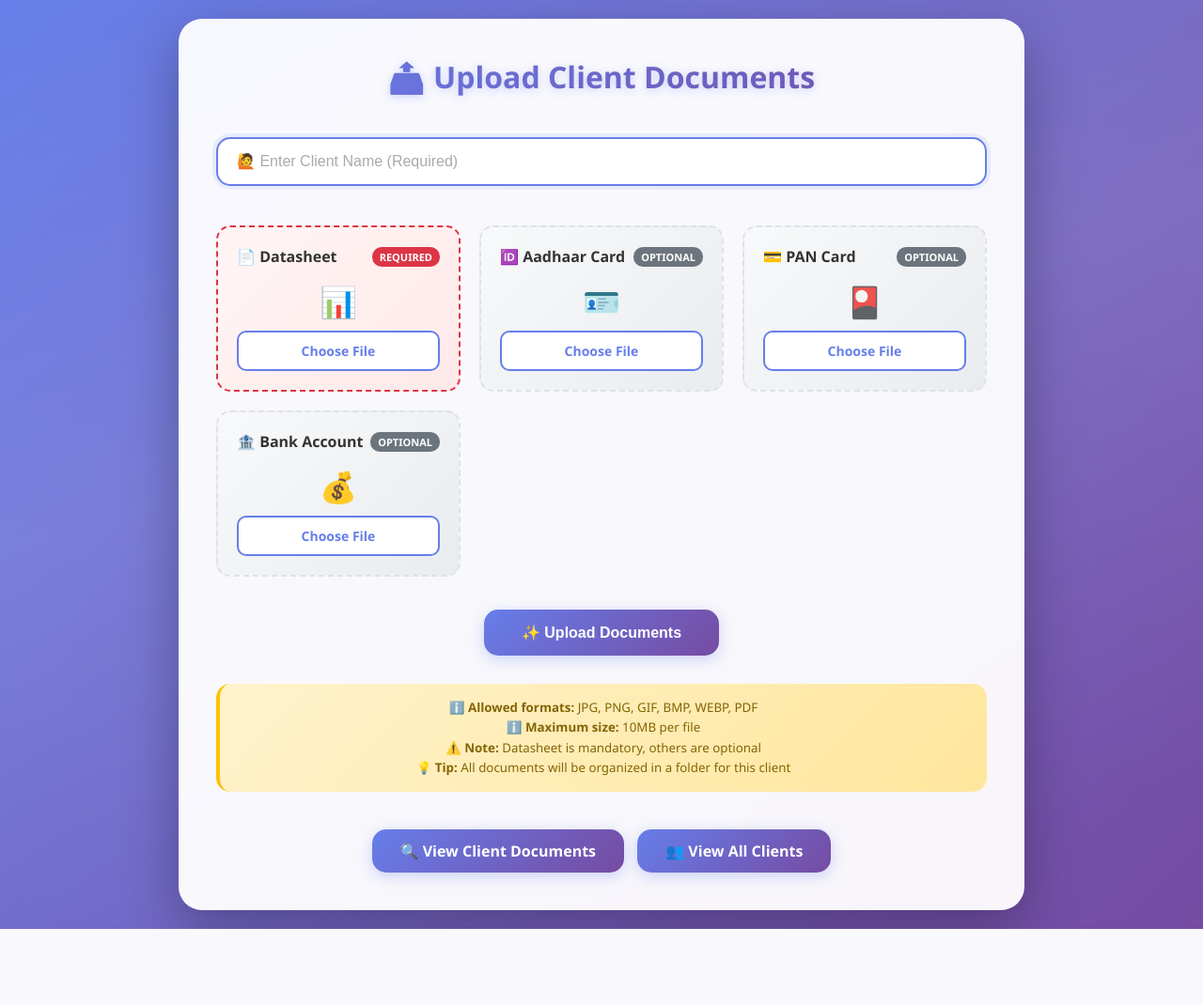
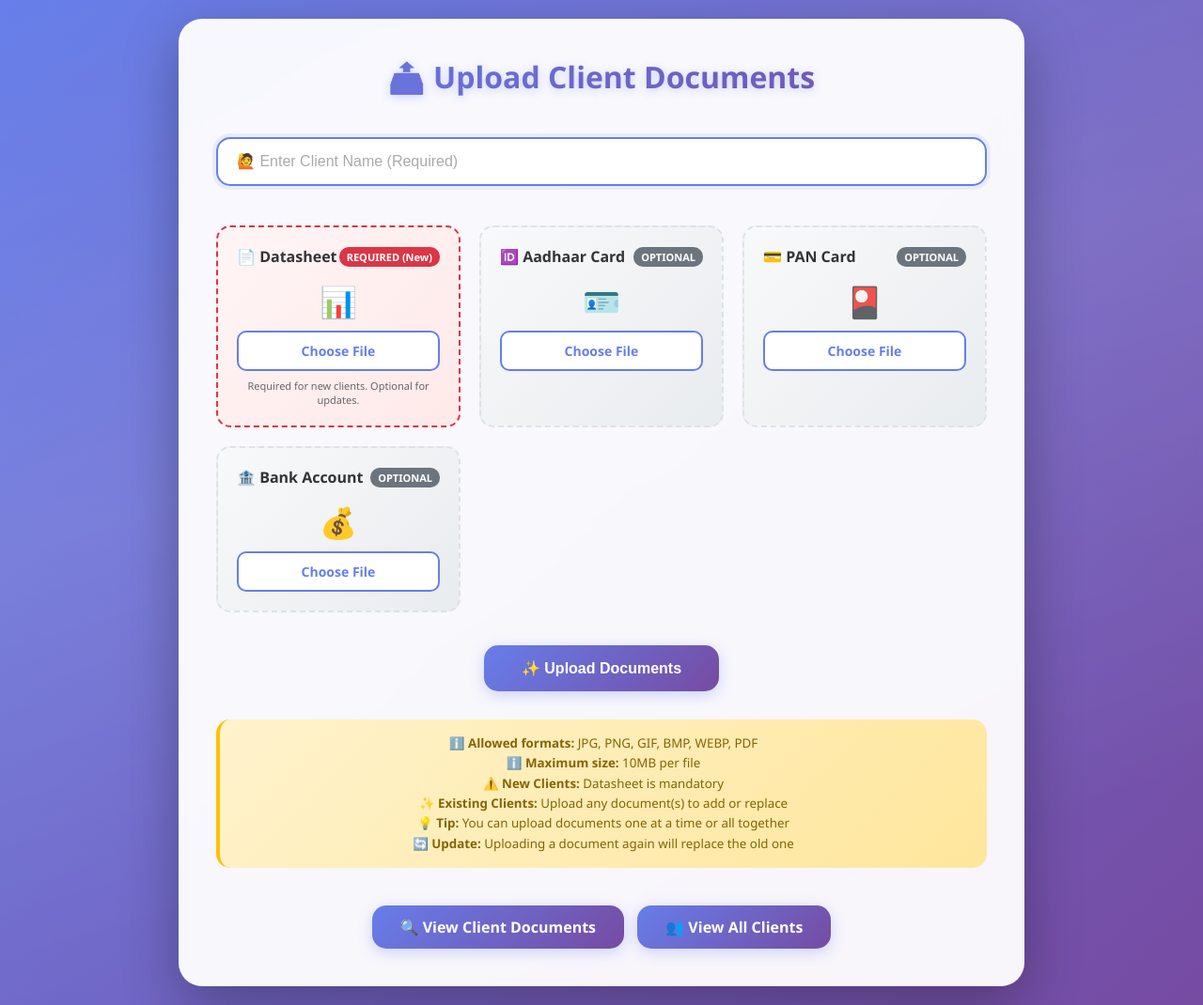
Before and after one commit to Sai-Karthik-Manam/Lic-DataSheets, a Flask app: page / in a window 1280 px wide. Shown: the whole page at 94% size. Before the commit the page ends 989 px from the top, so only its background shows below. Run offline with Flask 3, Linux system fonts and the light colour scheme; the visitor is signed in with stand-in values (Sample User, id 1).

Commit message:
uploading updated

```diff
--- a/app.py
+++ b/app.py
@@ -2,7 +2,7 @@ from flask import Flask, render_template, request, Response, send_file, jsonify,
 from pydrive2.auth import GoogleAuth
 from pydrive2.drive import GoogleDrive
 import sqlite3
-from datetime import datetime
+from datetime import datetime, timedelta
 import os
 import json
 import tempfile
@@ -11,6 +11,8 @@ from dotenv import load_dotenv
 from werkzeug.utils import secure_filename
 from werkzeug.security import generate_password_hash, check_password_hash
 from functools import wraps
+import random
+import string
 
 # Load environment variables
 load_dotenv()
@@ -22,8 +24,6 @@ app.secret_key = os.getenv('SECRET_KEY', 'your-secret-key-change-this-in-product
 ALLOWED_EXTENSIONS = {'png', 'jpg', 'jpeg', 'gif', 'bmp', 'webp', 'pdf'}
 MAX_FILE_SIZE = 10 * 1024 * 1024  # 10MB
 UPLOAD_FOLDER = 'uploads'
-
-# Document types
 DOCUMENT_TYPES = ['datasheet', 'aadhaar', 'pan', 'bank_account']
 
 # Ensure upload directory exists
@@ -43,8 +43,8 @@ def validate_file_size(file):
     return size <= MAX_FILE_SIZE
 
 
-# Login required decorator
 def login_required(f):
+    """Login required decorator"""
     @wraps(f)
     def decorated_function(*args, **kwargs):
         if 'user_id' not in session:
@@ -105,10 +105,10 @@ def setup_google_auth():
                 user_agent=None
             )
             gauth.credentials = credentials
-            print("✅ Using existing refresh token")
+            print("✓ Using existing refresh token")
         else:
-            print("🔐 First time setup - please authenticate with Google Drive")
-            print("⚠️ After authentication, save the refresh token to GOOGLE_REFRESH_TOKEN in .env")
+            print("⚠ First time setup - please authenticate with Google Drive")
+            print("⚠ After authentication, save the refresh token to GOOGLE_REFRESH_TOKEN in .env")
             gauth.GetFlow()
             gauth.flow.params.clear()
             gauth.flow.params.update({
@@ -117,12 +117,12 @@ def setup_google_auth():
                 'response_type': 'code'
             })
             gauth.LocalWebserverAuth()
-            print(f"✅ Authentication complete. Save this refresh token: {gauth.credentials.refresh_token}")
+            print(f"✓ Authentication complete. Save this refresh token: {gauth.credentials.refresh_token}")
 
         return gauth
 
     except Exception as e:
-        print(f"❌ Error setting up Google Drive authentication: {str(e)}")
+        print(f"✗ Error setting up Google Drive authentication: {str(e)}")
         traceback.print_exc()
         raise
 
@@ -130,9 +130,9 @@ def setup_google_auth():
 try:
     gauth = setup_google_auth()
     drive = GoogleDrive(gauth)
-    print("✅ Google Drive initialized successfully")
+    print("✓ Google Drive initialized successfully")
 except Exception as e:
-    print(f"❌ Failed to initialize Google Drive: {str(e)}")
+    print(f"✗ Failed to initialize Google Drive: {str(e)}")
     drive = None
 
 # Google Drive Root Folder ID
@@ -207,12 +207,12 @@ def init_db():
                     "INSERT INTO users (username, password, email, role, created_at) VALUES (?, ?, ?, ?, ?)",
                     ('admin', admin_password, 'admin@example.com', 'admin', datetime.now().strftime("%Y-%m-%d %H:%M:%S"))
                 )
-                print("✅ Default admin user created (username: admin, password: admin123)")
-                print("⚠️  IMPORTANT: Change the default password after first login!")
+                print("✓ Default admin user created (username: admin, password: admin123)")
+                print("⚠ IMPORTANT: Change the default password after first login!")
 
-        print("✅ Database initialized successfully")
+        print("✓ Database initialized successfully")
     except Exception as e:
-        print(f"❌ Error initializing database: {str(e)}")
+        print(f"✗ Error initializing database: {str(e)}")
         raise
 
 
@@ -266,11 +266,11 @@ def get_or_create_client_folder(client_name):
             )
 
         log_activity("CREATE_CLIENT", f"Created client: {client_name}")
-        print(f"✅ Created folder for client: {client_name}")
+        print(f"✓ Created folder for client: {client_name}")
         return folder['id']
 
     except Exception as e:
-        print(f"❌ Error creating client folder: {str(e)}")
+        print(f"✗ Error creating client folder: {str(e)}")
         raise
 
 
@@ -323,20 +323,6 @@ def login():
     return render_template('login.html')
 
 
-
-
-@app.route('/logout')
-@login_required
-def logout():
-    """Logout user"""
-    username = session.get('username')
-    log_activity("LOGOUT", f"User logged out: {username}")
-    session.clear()
-    flash('You have been logged out successfully.', 'success')
-    return redirect(url_for('login'))
-
-
-# Main Routes
 @app.route('/register', methods=['GET', 'POST'])
 def register():
     """Register new user"""
@@ -385,6 +371,59 @@ def register():
     return render_template('register.html')
 
 
+@app.route('/change_password', methods=['GET', 'POST'])
+@login_required
+def change_password():
+    """Change user password"""
+    if request.method == 'POST':
+        current_password = request.form.get('current_password', '')
+        new_password = request.form.get('new_password', '')
+        confirm_password = request.form.get('confirm_password', '')
+
+        # Validation
+        if not current_password or not new_password or not confirm_password:
+            flash('All fields are required.', 'error')
+            return render_template('change_password.html')
+
+        if len(new_password) < 6:
+            flash('New password must be at least 6 characters long.', 'error')
+            return render_template('change_password.html')
+
+        if new_password != confirm_password:
+            flash('New passwords do not match.', 'error')
+            return render_template('change_password.html')
+
+        if new_password == current_password:
+            flash('New password must be different from current password.', 'error')
+            return render_template('change_password.html')
+
+        # Verify current password
+        with sqlite3.connect("database.db") as conn:
+            cur = conn.cursor()
+            cur.execute("SELECT password FROM users WHERE id = ?", (session['user_id'],))
+            user = cur.fetchone()
+
+            if not user or not check_password_hash(user[0], current_password):
+                flash('Current password is incorrect.', 'error')
+                log_activity("PASSWORD_CHANGE_FAILED", "Incorrect current password")
+                return render_template('change_password.html')
+
+            # Update password
+            hashed_password = generate_password_hash(new_password)
+            cur.execute("UPDATE users SET password = ? WHERE id = ?",
+                       (hashed_password, session['user_id']))
+            conn.commit()
+
+        log_activity("PASSWORD_CHANGED", "Password updated successfully")
+        flash('Password changed successfully! Please login again.', 'success')
+
+        # Logout user after password change
+        session.clear()
+        return redirect(url_for('login'))
+
+    return render_template('change_password.html')
+
+
 @app.route('/forgot_password', methods=['GET', 'POST'])
 def forgot_password():
     """Forgot password - Step 1: Verify username"""
@@ -407,8 +446,6 @@ def forgot_password():
                 return render_template('forgot_password.html')
 
         # Generate 6-digit reset code
-        import random
-        import string
         reset_code = ''.join(random.choices(string.ascii_uppercase + string.digits, k=6))
 
         # Store reset code in session (expires with session)
@@ -459,7 +496,6 @@ def reset_password_confirm():
         return redirect(url_for('forgot_password'))
 
     # Check if code expired (15 minutes)
-    from datetime import datetime, timedelta
     code_time = datetime.strptime(session['reset_code_time'], "%Y-%m-%d %H:%M:%S")
     if datetime.now() - code_time > timedelta(minutes=15):
         flash('Reset code expired. Please request a new one.', 'error')
@@ -492,6 +528,18 @@ def reset_password_confirm():
         return redirect(url_for('forgot_password'))
 
 
+@app.route('/logout')
+@login_required
+def logout():
+    """Logout user"""
+    username = session.get('username')
+    log_activity("LOGOUT", f"User logged out: {username}")
+    session.clear()
+    flash('You have been logged out successfully.', 'success')
+    return redirect(url_for('login'))
+
+
+# Main Routes
 @app.route('/')
 @login_required
 def home():
@@ -502,7 +550,7 @@ def home():
 @app.route('/upload', methods=['POST'])
 @login_required
 def upload():
-    """Upload multiple documents for a client"""
+    """Upload or update documents for a client"""
     if not drive:
         flash("Google Drive not initialized. Check server logs.", "error")
         return render_template('upload.html')
@@ -523,9 +571,10 @@ def upload():
             'bank_account': request.files.get('bank_account')
         }
 
-        # Datasheet is mandatory
-        if not files['datasheet'] or files['datasheet'].filename == '':
-            flash("Datasheet is mandatory!", "error")
+        # Check if at least ONE file is uploaded
+        has_files = any(file and file.filename != '' for file in files.values())
+        if not has_files:
+            flash("Please upload at least one document!", "error")
             return render_template('upload.html')
 
         # Validate all uploaded files
@@ -546,6 +595,31 @@ def upload():
         folder_id = get_or_create_client_folder(name)
         client_id = get_client_id(name)
         user_id = session.get('user_id')
+
+        # Check for existing documents to delete old versions
+        with sqlite3.connect("database.db") as conn:
+            cur = conn.cursor()
+            for doc_type in uploaded_files.keys():
+                cur.execute(
+                    "SELECT file_id FROM documents WHERE client_id = ? AND document_type = ?",
+                    (client_id, doc_type)
+                )
+                old_file = cur.fetchone()
+
+                if old_file:
+                    # Delete old file from Google Drive
+                    try:
+                        old_gfile = drive.CreateFile({'id': old_file[0]})
+                        old_gfile.Delete()
+                        log_activity("REPLACE_DOCUMENT", f"Replaced {doc_type} for {name}")
+                    except Exception as e:
+                        print(f"Warning: Could not delete old file: {str(e)}")
+
+                    # Delete old record from database
+                    conn.execute(
+                        "DELETE FROM documents WHERE client_id = ? AND document_type = ?",
+                        (client_id, doc_type)
+                    )
 
         # Upload each file
         upload_results = []
@@ -575,10 +649,10 @@ def upload():
                 file_url = f"https://drive.google.com/uc?export=download&id={gfile['id']}"
                 mime_type = gfile.get('mimeType', 'image/jpeg')
 
-                # Save to database (replace if exists)
+                # Save to database
                 with sqlite3.connect("database.db") as conn:
                     conn.execute(
-                        """INSERT OR REPLACE INTO documents
+                        """INSERT INTO documents
                            (client_id, document_type, file_id, file_name, url, file_size, mime_type, upload_time, uploaded_by)
                            VALUES (?, ?, ?, ?, ?, ?, ?, ?, ?)""",
                         (client_id, doc_type, gfile['id'], filename, file_url,
@@ -588,7 +662,8 @@ def upload():
                 upload_results.append({
                     'type': doc_type,
                     'filename': filename,
-                    'url': file_url
+                    'url': file_url,
+                    'action': 'updated' if old_file else 'uploaded'
                 })
 
                 cleanup_temp_file(temp_path)
@@ -605,7 +680,7 @@ def upload():
                 (datetime.now().strftime("%Y-%m-%d %H:%M:%S"), name)
             )
 
-        flash(f"Documents uploaded successfully for {name}!", "success")
+        flash(f"Successfully processed {len(upload_results)} document(s) for {name}!", "success")
         return render_template("upload.html", success=True, name=name, upload_results=upload_results)
 
     except Exception as e:
@@ -613,6 +688,46 @@ def upload():
         traceback.print_exc()
         flash(f"Upload failed: {str(e)}", "error")
         return render_template('upload.html')
+
+
+@app.route('/update_documents/<client_name>')
+@login_required
+def update_documents_page(client_name):
+    """Page to update/add documents for existing client"""
+    try:
+        with sqlite3.connect("database.db") as conn:
+            cur = conn.cursor()
+            cur.execute("""
+                SELECT c.id, c.name, c.folder_id
+                FROM clients c
+                WHERE c.name = ?
+            """, (client_name,))
+            client = cur.fetchone()
+
+            if not client:
+                flash(f"Client '{client_name}' not found!", "error")
+                return redirect(url_for('list_clients'))
+
+            client_id = client[0]
+
+            # Get existing documents
+            cur.execute("""
+                SELECT document_type, file_name, upload_time
+                FROM documents
+                WHERE client_id = ?
+            """, (client_id,))
+
+            existing_docs = {row[0]: {'filename': row[1], 'upload_time': row[2]}
+                           for row in cur.fetchall()}
+
+        return render_template('update_documents.html',
+                             client_name=client_name,
+                             existing_docs=existing_docs)
+
+    except Exception as e:
+        print(f"Error loading update page: {str(e)}")
+        flash(f"Error: {str(e)}", "error")
+        return redirect(url_for('list_clients'))
 
 
 @app.route('/fetch')
@@ -1000,16 +1115,12 @@ def delete_document():
 
             doc_type, client_id = result
 
-            # Datasheet cannot be deleted if it's the only document
-            if doc_type == 'datasheet':
-                cur.execute("SELECT COUNT(*) FROM documents WHERE client_id = ?", (client_id,))
-                count = cur.fetchone()[0]
-                if count == 1:
-                    return jsonify({'success': False, 'error': 'Cannot delete datasheet when it\'s the only document. Delete entire client instead.'}), 400
-
         # Delete from Google Drive
-        gfile = drive.CreateFile({'id': file_id})
-        gfile.Delete()
+        try:
+            gfile = drive.CreateFile({'id': file_id})
+            gfile.Delete()
+        except Exception as e:
+            print(f"Warning: Could not delete from Drive: {str(e)}")
 
         # Delete from database
         with sqlite3.connect("database.db") as conn:
@@ -1021,59 +1132,6 @@ def delete_document():
     except Exception as e:
         print(f"Delete document error: {str(e)}")
         return jsonify({'success': False, 'error': str(e)}), 500
-
-
-@app.route('/change_password', methods=['GET', 'POST'])
-@login_required
-def change_password():
-    """Change user password"""
-    if request.method == 'POST':
-        current_password = request.form.get('current_password', '')
-        new_password = request.form.get('new_password', '')
-        confirm_password = request.form.get('confirm_password', '')
-
-        # Validation
-        if not current_password or not new_password or not confirm_password:
-            flash('All fields are required.', 'error')
-            return render_template('change_password.html')
-
-        if len(new_password) < 6:
-            flash('New password must be at least 6 characters long.', 'error')
-            return render_template('change_password.html')
-
-        if new_password != confirm_password:
-            flash('New passwords do not match.', 'error')
-            return render_template('change_password.html')
-
-        if new_password == current_password:
-            flash('New password must be different from current password.', 'error')
-            return render_template('change_password.html')
-
-        # Verify current password
-        with sqlite3.connect("database.db") as conn:
-            cur = conn.cursor()
-            cur.execute("SELECT password FROM users WHERE id = ?", (session['user_id'],))
-            user = cur.fetchone()
-
-            if not user or not check_password_hash(user[0], current_password):
-                flash('Current password is incorrect.', 'error')
-                log_activity("PASSWORD_CHANGE_FAILED", "Incorrect current password")
-                return render_template('change_password.html')
-
-            # Update password
-            hashed_password = generate_password_hash(new_password)
-            cur.execute("UPDATE users SET password = ? WHERE id = ?",
-                       (hashed_password, session['user_id']))
-            conn.commit()
-
-        log_activity("PASSWORD_CHANGED", "Password updated successfully")
-        flash('Password changed successfully! Please login again.', 'success')
-
-        # Logout user after password change
-        session.clear()
-        return redirect(url_for('login'))
-
-    return render_template('change_password.html')
 
 
 @app.route('/dashboard')
--- a/templates/upload.html
+++ b/templates/upload.html
@@ -193,11 +193,11 @@
       >
 
       <div class="doc-grid">
-        <!-- Datasheet (Required) -->
+        <!-- Datasheet (Required for new clients) -->
         <div class="doc-card required" id="card-datasheet">
           <div class="doc-header">
             <span class="doc-title">📄 Datasheet</span>
-            <span class="doc-badge badge-required">REQUIRED</span>
+            <span class="doc-badge badge-required">REQUIRED (New)</span>
           </div>
           <div class="doc-icon">📊</div>
           <div class="file-input-small">
@@ -206,7 +206,6 @@
               name="datasheet"
               id="datasheet"
               accept="image/*,application/pdf"
-              required
               onchange="handleFileSelect('datasheet')"
             >
             <label for="datasheet" class="file-label-small">
@@ -215,6 +214,9 @@
           </div>
           <div class="file-info-small" id="info-datasheet"></div>
           <img class="preview-small" id="preview-datasheet" alt="Preview">
+          <small style="display: block; margin-top: 8px; color: #666; font-size: 11px;">
+            Required for new clients. Optional for updates.
+          </small>
         </div>
 
         <!-- Aadhaar Card (Optional) -->
@@ -299,8 +301,10 @@
         <small>
           ℹ️ <strong>Allowed formats:</strong> JPG, PNG, GIF, BMP, WEBP, PDF<br>
           ℹ️ <strong>Maximum size:</strong> 10MB per file<br>
-          ⚠️ <strong>Note:</strong> Datasheet is mandatory, others are optional<br>
-          💡 <strong>Tip:</strong> All documents will be organized in a folder for this client
+          ⚠️ <strong>New Clients:</strong> Datasheet is mandatory<br>
+          ✨ <strong>Existing Clients:</strong> Upload any document(s) to add or replace<br>
+          💡 <strong>Tip:</strong> You can upload documents one at a time or all together<br>
+          🔄 <strong>Update:</strong> Uploading a document again will replace the old one
         </small>
       </div>
     </form>
@@ -409,7 +413,37 @@
 
     // Auto-focus on name input
     document.getElementById('clientName').focus();
+
+    // Check if updating existing client
+    const updateClient = sessionStorage.getItem('updateClient');
+    if (updateClient) {
+      document.getElementById('clientName').value = updateClient;
+      document.getElementById('clientName').readOnly = true;
+
+      // Show update message
+      const container = document.querySelector('.container');
+      const updateAlert = document.createElement('div');
+      updateAlert.className = 'success';
+      updateAlert.style.marginBottom = '20px';
+      updateAlert.innerHTML = `
+        ℹ️ <strong>Updating documents for: ${updateClient}</strong><br>
+        Upload any document(s) to add or replace existing ones.<br>
+        <button onclick="clearUpdate()" style="margin-top: 10px; padding: 8px 15px; background: #6c757d; color: white; border: none; border-radius: 8px; cursor: pointer;">
+          ↻ Upload for Different Client
+        </button>
+      `;
+      container.insertBefore(updateAlert, container.firstChild.nextSibling);
+
+      // Remove from session after showing
+      sessionStorage.removeItem('updateClient');
+    }
+
+    function clearUpdate() {
+      document.getElementById('clientName').value = '';
+      document.getElementById('clientName').readOnly = false;
+      document.getElementById('clientName').focus();
+      document.querySelector('.success').remove();
+    }
   </script>
-  {% include 'mobile_optimizations.html' %}
 </body>
 </html>
```
Also changed, not shown: templates/fetch.html (+10 -4 lines).
